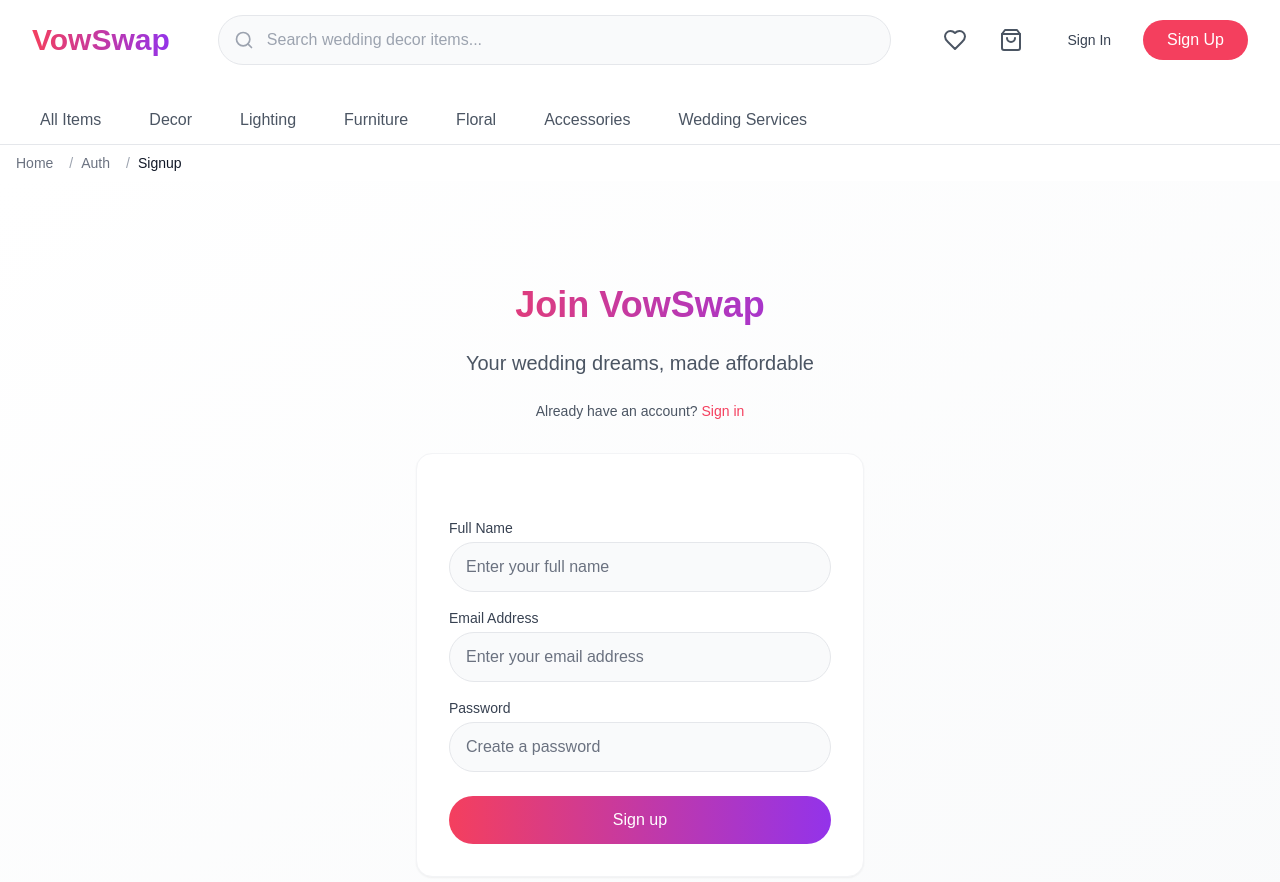
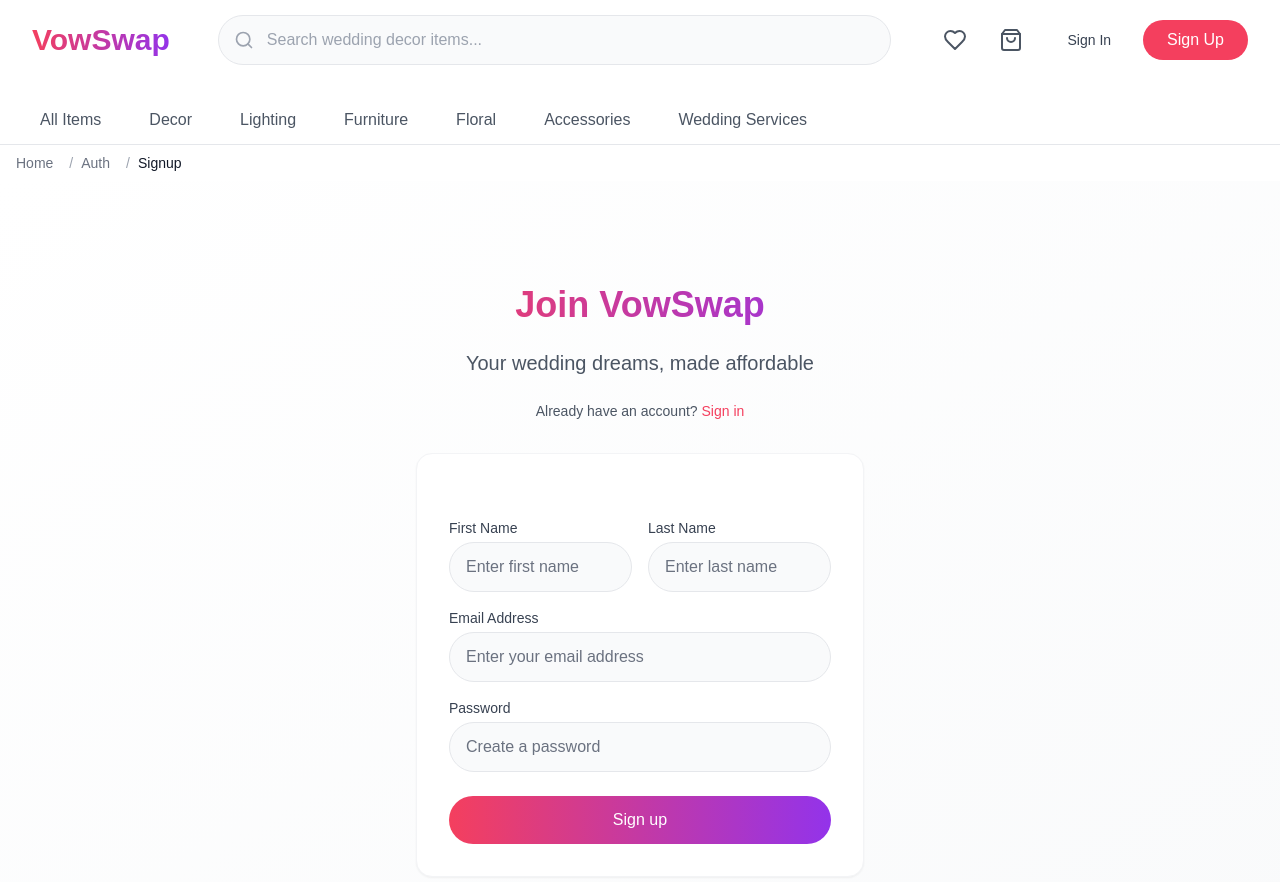
Before and after one commit to Bigjbird1/TheOfficialVowSwap, a Next.js app: page /auth/signup in a window 1280 px wide. Shown: the top 882 px of the page. Built offline with nearby package versions, Linux system fonts and the light colour scheme; no server answers.

Commit message:
Initial commit

```diff
--- a/src/app/api/products/route.ts
+++ b/src/app/api/products/route.ts
@@ -136,6 +136,10 @@ export async function GET(request: NextRequest) {
     const limit = Number(searchParams.get('limit')) || 12;
     const skip = (page - 1) * limit;
 
+    // First verify database connection
+    await prisma.$connect();
+
+    // Execute query with proper error handling
     const [products, total] = await Promise.all([
       prisma.product.findMany({
         where,
@@ -143,22 +147,24 @@ export async function GET(request: NextRequest) {
         skip,
         take: limit,
         include: {
-          category: true,
           seller: {
             select: {
-              storeName: true,
-              rating: true
-            }
-          },
-          reviews: {
-            select: {
-              rating: true
+              storeName: true
             }
           }
         }
+      }).catch((error: unknown) => {
+        console.error('Error fetching products:', error);
+        throw new Error('Failed to fetch products');
       }),
-      prisma.product.count({ where })
+      prisma.product.count({ where }).catch((error: unknown) => {
+        console.error('Error counting products:', error);
+        throw new Error('Failed to count products');
+      })
     ]);
+
+    // Disconnect after query
+    await prisma.$disconnect();
 
     return NextResponse.json({
       products,
@@ -169,10 +175,20 @@ export async function GET(request: NextRequest) {
         perPage: limit
       }
     });
-  } catch (error) {
+  } catch (error: unknown) {
     console.error('Products API Error:', error);
+
+    // Ensure connection is closed in case of error
+    try {
+      await prisma.$disconnect();
+    } catch (disconnectError: unknown) {
+      console.error('Error disconnecting from database:', disconnectError);
+    }
+
+    // Return more detailed error message
+    const errorMessage = error instanceof Error ? error.message : 'Unknown error occurred';
     return NextResponse.json(
-      { error: 'Failed to fetch products' },
+      { error: `Failed to fetch products: ${errorMessage}` },
       { status: 500 }
     );
   }
--- a/src/app/components/auth/SignUpForm.tsx
+++ b/src/app/components/auth/SignUpForm.tsx
@@ -5,7 +5,8 @@ import { signIn } from "next-auth/react";
 import { useRouter } from "next/navigation";
 
 interface FormErrors {
-  name?: string;
+  firstName?: string;
+  lastName?: string;
   email?: string;
   password?: string;
 }
@@ -60,10 +61,15 @@ export default function SignUpForm() {
     const newErrors: FormErrors = {};
     const email = formData.get("email") as string;
     const password = formData.get("password") as string;
-    const name = formData.get("name") as string;
+    const firstName = formData.get("firstName") as string;
+    const lastName = formData.get("lastName") as string;
 
-    if (!name || name.length < 2) {
-      newErrors.name = "Name must be at least 2 characters long";
+    if (!firstName || firstName.length < 2) {
+      newErrors.firstName = "First name must be at least 2 characters long";
+    }
+
+    if (!lastName || lastName.length < 2) {
+      newErrors.lastName = "Last name must be at least 2 characters long";
     }
 
     if (!validateEmail(email)) {
@@ -93,7 +99,9 @@ export default function SignUpForm() {
 
     const email = formData.get("email") as string;
     const password = formData.get("password") as string;
-    const name = formData.get("name") as string;
+    const firstName = formData.get("firstName") as string;
+    const lastName = formData.get("lastName") as string;
+    const name = `${firstName} ${lastName}`;
 
     try {
       const res = await fetch("/api/auth/signup", {
@@ -145,27 +153,52 @@ export default function SignUpForm() {
       aria-label="Sign up form"
     >
       <div className="space-y-4">
+        <div className="grid grid-cols-2 gap-4">
           <div className="relative">
-          <label htmlFor="name" className="block text-sm font-medium text-gray-700 mb-1">
-            Full Name
+            <label htmlFor="firstName" className="block text-sm font-medium text-gray-700 mb-1">
+              First Name
             </label>
             <input
-            id="name"
-            name="name"
+              id="firstName"
+              name="firstName"
               type="text"
-            autoComplete="name"
+              autoComplete="given-name"
               required
               aria-required="true"
-            aria-invalid={!!fieldErrors.name}
-            aria-describedby={fieldErrors.name ? "name-error" : undefined}
+              aria-invalid={!!fieldErrors.firstName}
+              aria-describedby={fieldErrors.firstName ? "firstName-error" : undefined}
               className="w-full px-4 py-3 border rounded-full bg-gray-50 placeholder-gray-500 text-gray-900 focus:bg-white focus:outline-none focus:ring-2 focus:ring-rose-500 transition"
-            placeholder="Enter your full name"
+              placeholder="Enter first name"
             />
-          {fieldErrors.name && (
-            <div id="name-error" className="text-red-500 text-sm mt-1" role="alert">
-              {fieldErrors.name}
+            {fieldErrors.firstName && (
+              <div id="firstName-error" className="text-red-500 text-sm mt-1" role="alert">
+                {fieldErrors.firstName}
               </div>
             )}
+          </div>
+
+          <div className="relative">
+            <label htmlFor="lastName" className="block text-sm font-medium text-gray-700 mb-1">
+              Last Name
+            </label>
+            <input
+              id="lastName"
+              name="lastName"
+              type="text"
+              autoComplete="family-name"
+              required
+              aria-required="true"
+              aria-invalid={!!fieldErrors.lastName}
+              aria-describedby={fieldErrors.lastName ? "lastName-error" : undefined}
+              className="w-full px-4 py-3 border rounded-full bg-gray-50 placeholder-gray-500 text-gray-900 focus:bg-white focus:outline-none focus:ring-2 focus:ring-rose-500 transition"
+              placeholder="Enter last name"
+            />
+            {fieldErrors.lastName && (
+              <div id="lastName-error" className="text-red-500 text-sm mt-1" role="alert">
+                {fieldErrors.lastName}
+              </div>
+            )}
+          </div>
         </div>
 
         <div className="relative">
```
Lines whose indentation alone changed are shown as unchanged.
